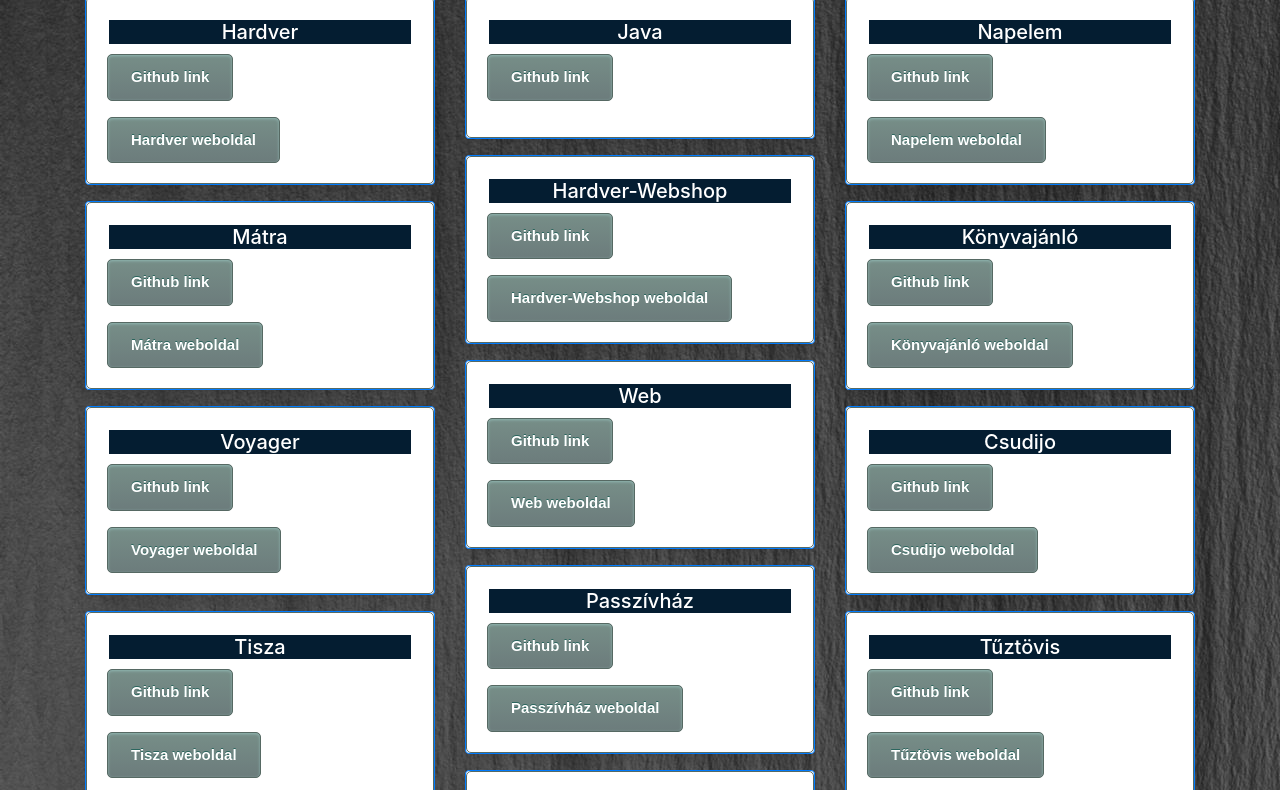
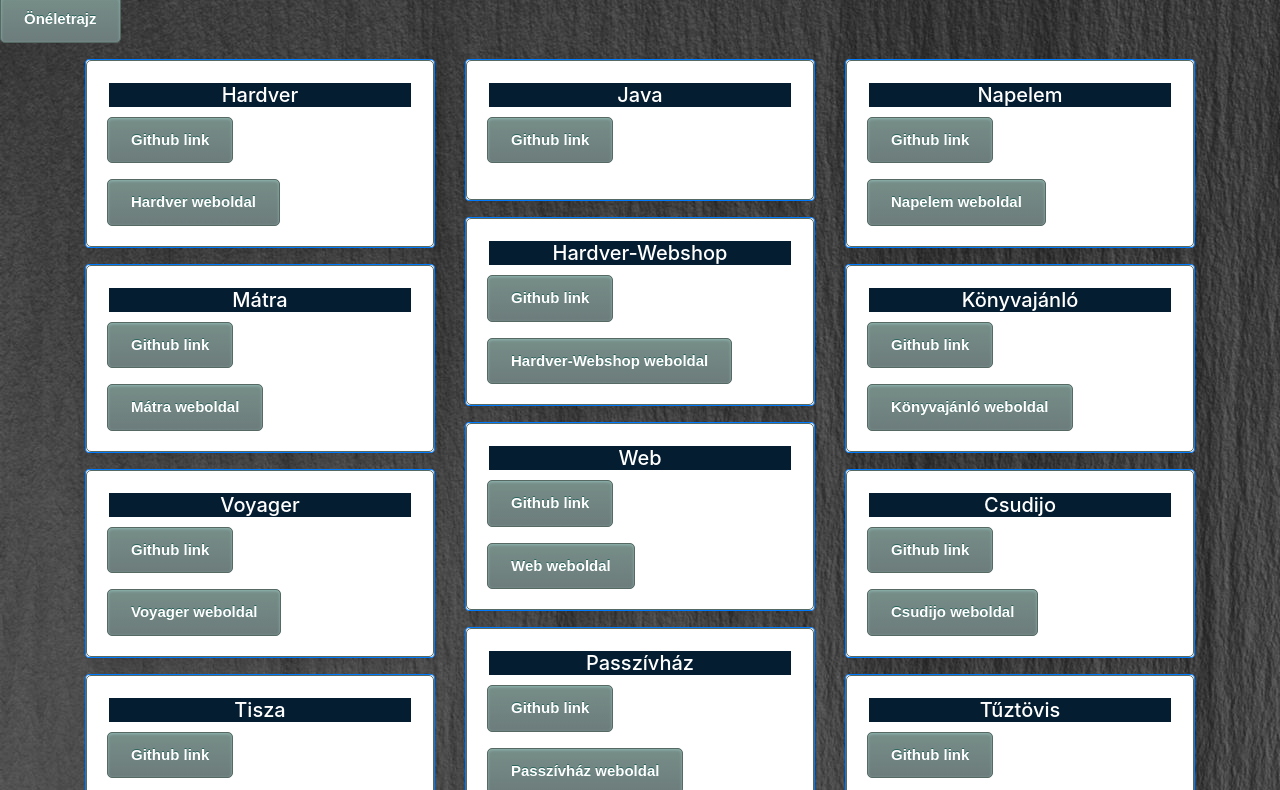
Before and after one commit to MMartina020/Osszes-Munka, a plain HTML site: page index.html in a window 1280 px wide. Shown: the part 120-910 px from the top of the page. Drawn offline with nearby package versions, Linux system fonts and the light colour scheme.

Commit message:
Add files via upload

```diff
--- a/index.html
+++ b/index.html
@@ -14,6 +14,7 @@
      <h1 class="text1">Összes Munkám</h1>
      </header>
 <body>
+    <p><a href="https://www.canva.com/design/DAEdiP-RvtM/cdB3hBiicKqOCO_tx_FEsQ/view?utm_content=DAEdiP-RvtM&utm_campaign=designshare&utm_medium=link&utm_source=publishsharelink" target="_blank" class="myButton">Önéletrajz</a></p>
     <div id="section">
         <div class="container">
             <div class="row">
```
